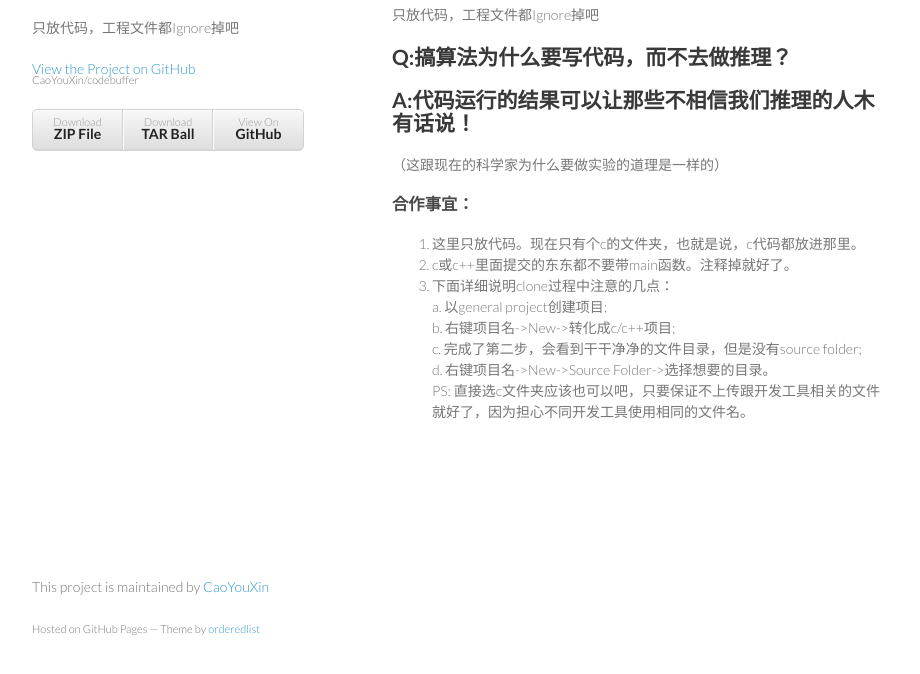
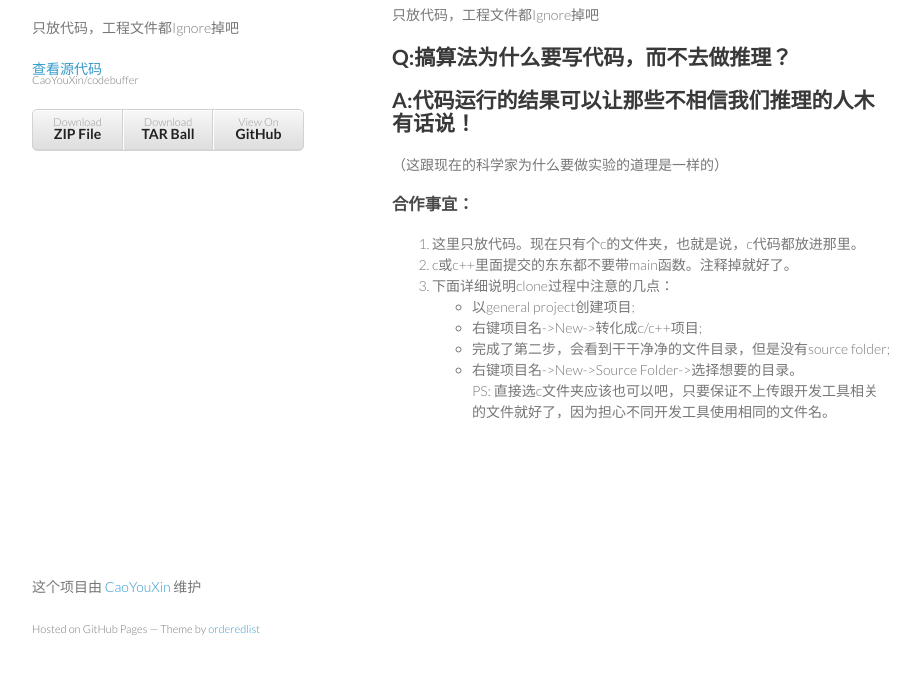
Before and after one commit to CaoYouXin/codebuffer, a plain HTML site: page index.html in a window 1280 px wide. Shown: the part 92-766 px from the top of the page, without its empty margins (178-1098 px from the left). Drawn offline with Linux system fonts and the light colour scheme.

Commit message:
汉化，呵呵

```diff
--- a/index.html
+++ b/index.html
@@ -18,7 +18,7 @@
         <h1>Codebuffer</h1>
         <p>只放代码，工程文件都Ignore掉吧</p>
 
-        <p class="view"><a href="https://github.com/CaoYouXin/codebuffer">View the Project on GitHub <small>CaoYouXin/codebuffer</small></a></p>
+        <p class="view"><a href="https://github.com/CaoYouXin/codebuffer">查看源代码 <small>CaoYouXin/codebuffer</small></a></p>
 
 
         <ul>
@@ -47,16 +47,19 @@
 <ol>
 <li>这里只放代码。现在只有个c的文件夹，也就是说，c代码都放进那里。</li>
 <li>c或c++里面提交的东东都不要带main函数。注释掉就好了。</li>
-<li>下面详细说明clone过程中注意的几点：<br>
-a. 以general project创建项目;<br>
-b. 右键项目名-&gt;New-&gt;转化成c/c++项目;<br>
-c. 完成了第二步，会看到干干净净的文件目录，但是没有source folder;<br>
-d. 右键项目名-&gt;New-&gt;Source Folder-&gt;选择想要的目录。<br>
-PS: 直接选c文件夹应该也可以吧，只要保证不上传跟开发工具相关的文件就好了，因为担心不同开发工具使用相同的文件名。</li>
+<li>下面详细说明clone过程中注意的几点：
+	<ul>
+	<li>以general project创建项目;</li>
+	<li>右键项目名-&gt;New-&gt;转化成c/c++项目;</li>
+	<li>完成了第二步，会看到干干净净的文件目录，但是没有source folder;</li>
+	<li>右键项目名-&gt;New-&gt;Source Folder-&gt;选择想要的目录。<br>
+	PS: 直接选c文件夹应该也可以吧，只要保证不上传跟开发工具相关的文件就好了，因为担心不同开发工具使用相同的文件名。</li>
+	</ul>
+</li>
 </ol>
       </section>
       <footer>
-        <p>This project is maintained by <a href="https://github.com/CaoYouXin">CaoYouXin</a></p>
+        <p>这个项目由 <a href="https://github.com/CaoYouXin">CaoYouXin</a> 维护</p>
         <p><small>Hosted on GitHub Pages &mdash; Theme by <a href="https://github.com/orderedlist">orderedlist</a></small></p>
       </footer>
     </div>
```
